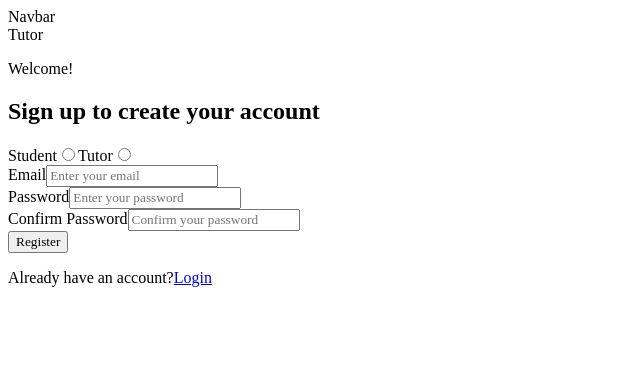
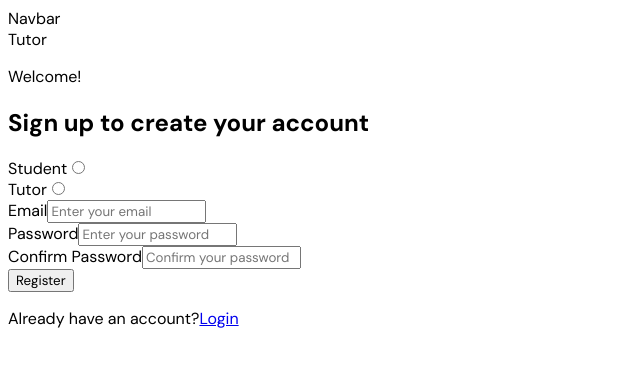
Before and after one commit to thesarpex/Learnflow-LMS, a React (Vite) app: page /tutor/signup in a window 1280 px wide. Shown: the top 366 px of the page, without its empty margins (0-640 px from the left). Built offline with nearby package versions, Linux system fonts and the light colour scheme; no server answers.

Commit message:
removed everything tailwind related

```diff
--- a/package.json
+++ b/package.json
@@ -10,7 +10,6 @@
     "preview": "vite preview"
   },
   "dependencies": {
-    "@tailwindcss/vite": "^4.1.11",
     "firebase": "^12.0.0",
     "humanize-duration": "^3.33.0",
     "lucide-react": "^0.525.0",
@@ -28,13 +27,10 @@
     "@types/react": "^19.1.8",
     "@types/react-dom": "^19.1.6",
     "@vitejs/plugin-react": "^4.6.0",
-    "autoprefixer": "^10.4.21",
     "eslint": "^9.30.1",
     "eslint-plugin-react-hooks": "^5.2.0",
     "eslint-plugin-react-refresh": "^0.4.20",
     "globals": "^16.3.0",
-    "postcss": "^8.5.6",
-    "tailwindcss": "^4.1.11",
     "vite": "^7.0.4"
   }
 }
--- a/src/index.css
+++ b/src/index.css
@@ -1,7 +1,3 @@
-@tailwind base;
-@tailwind components;
-@tailwind utilities;
-
 
 @import url('https://fonts.googleapis.com/css2?family=DM+Sans:ital,opsz,wght@0,9..40,100..1000;1,9..40,100..1000&display=swap');
 
--- a/src/routes/student/Signup.jsx
+++ b/src/routes/student/Signup.jsx
@@ -55,8 +55,8 @@ const Signup = () => {
       )}
 
       <form onSubmit={handleSubmit}>
-        <div className="flex flex-row">
-          <div className="'text-gray-600'">
+        <div>
+          <div>
             <label>Student</label>
             <input
               id="student-radio"
--- a/tailwind.config.js
+++ /dev/null
@@ -1,8 +0,0 @@
-/** @type {import('tailwindcss').Config} */
-export default {
-  content: ["./index.html", "./src/**/*.{js,ts,jsx,tsx}"],
-  theme: {
-    extend: {},
-  },
-  plugins: [],
-};
```
Also changed, not shown: 1 other file (tests, documents, lock files or other folders).
